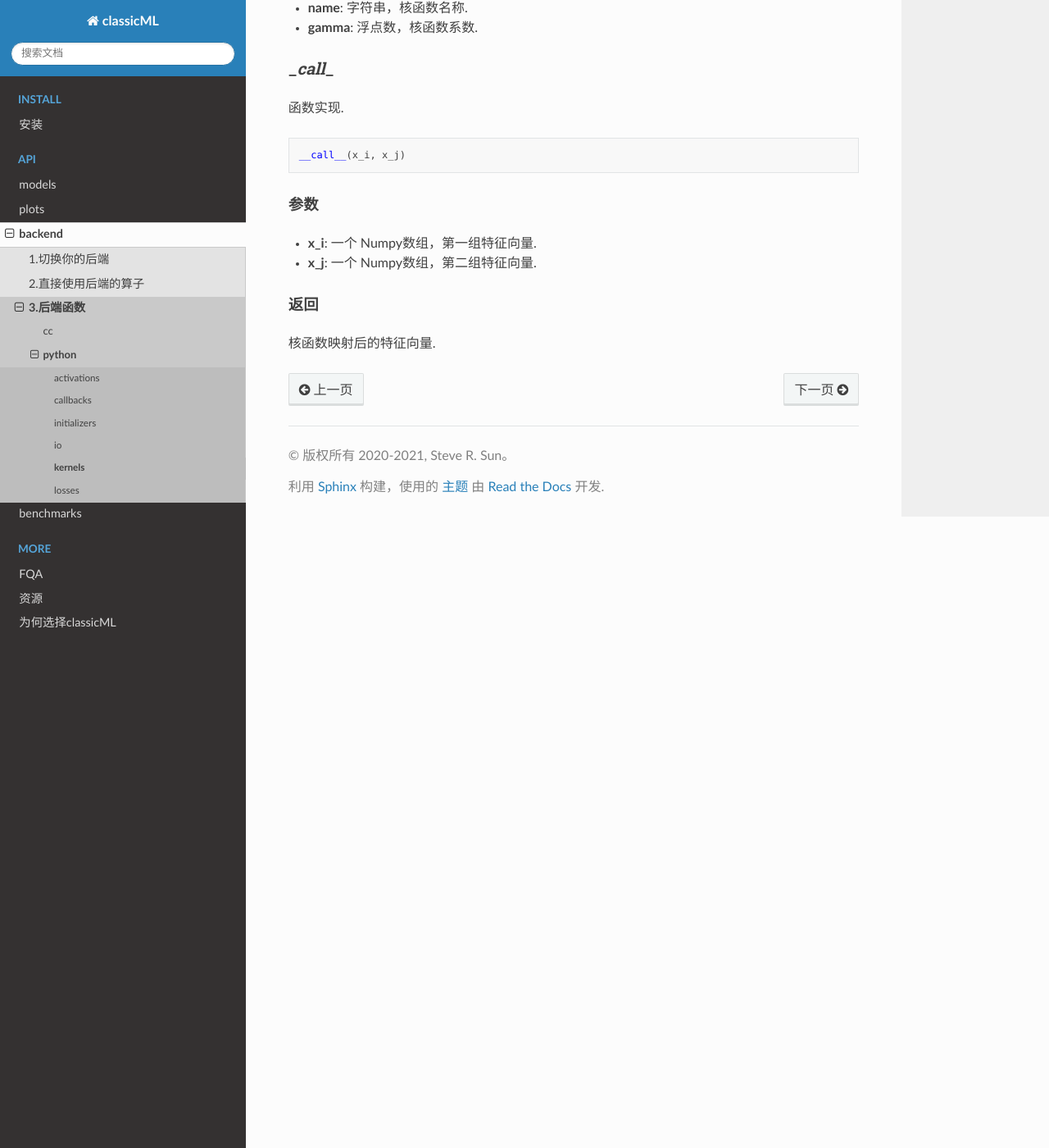
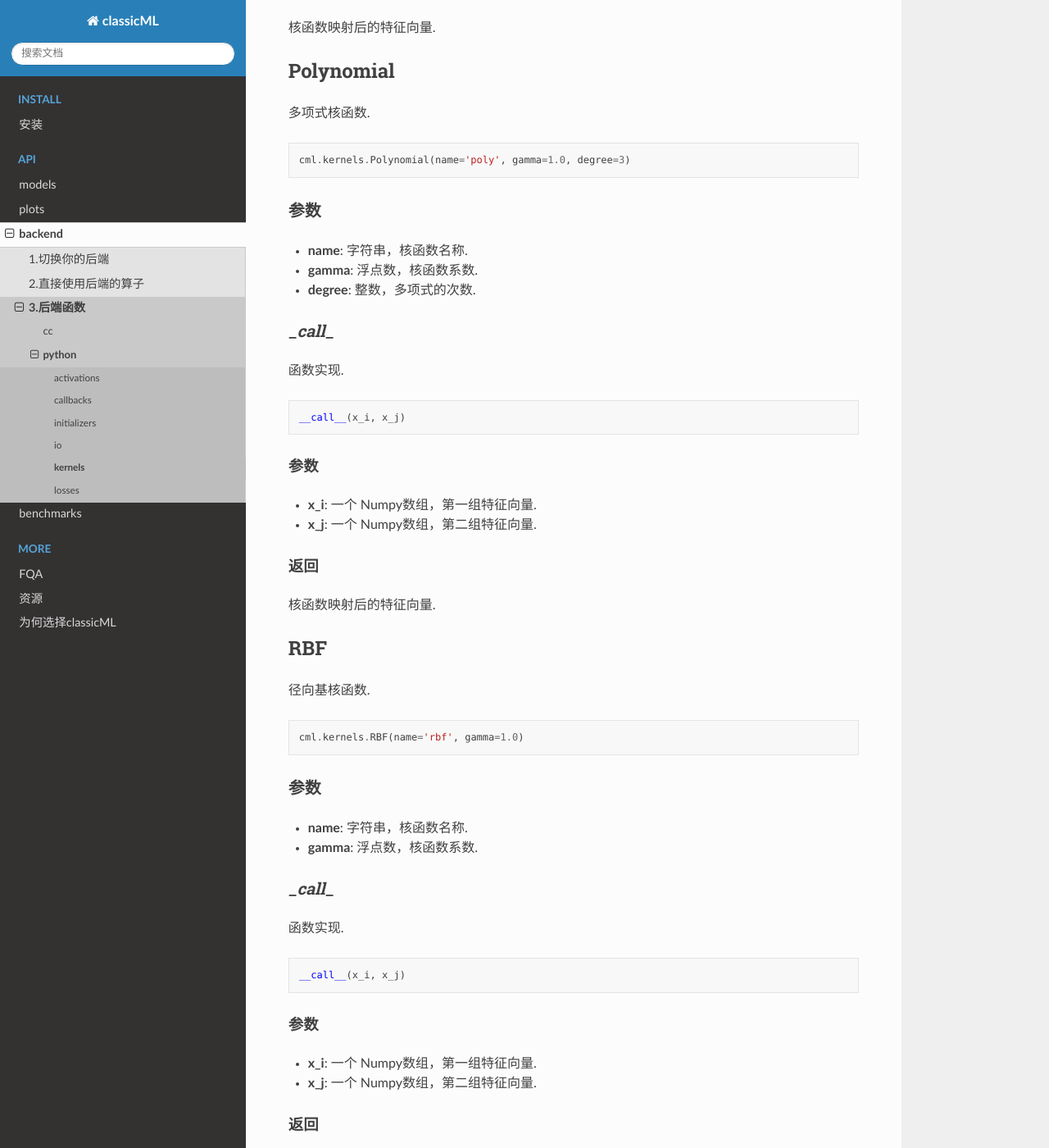
Before and after one commit to sun1638650145/classicML, a Sphinx documentation site: the page built from docs/source/backend/python/kernels.md, in a window 1280 px wide and 1400 px high, scrolled down 1630 px. Shown: the whole window at 82% size. Built offline with Sphinx 7.4.7 and the Read the Docs theme 2.0.0, drawn with Linux system fonts in a browser that asks for light colours; some of the changed text lies outside the part shown.

Commit message:
update docs/backend/losses

````diff
--- a/docs/source/backend/python/kernels.md
+++ b/docs/source/backend/python/kernels.md
@@ -25,6 +25,19 @@
 #### 异常
 
 * <b>NotImplementedError</b>: 函数没有实现.
+
+## Gaussian
+
+高斯核函数. 具体实现参看径向基核函数.
+
+```python
+cml.kernels.Gaussian(name='gaussian', gamma=1.0)
+```
+
+### 参数
+
+* <b>name</b>: 字符串，核函数名称.
+* <b>gamma</b>: 浮点数，核函数系数.
 
 ## Linear
 
@@ -55,12 +68,43 @@
 
 核函数映射后的特征向量.
 
+## Polynomial
+
+多项式核函数.
+
+```python
+cml.kernels.Polynomial(name='poly', gamma=1.0, degree=3)
+```
+
+### 参数
+
+* <b>name</b>: 字符串，核函数名称.
+* <b>gamma</b>: 浮点数，核函数系数.
+* <b>degree</b>: 整数，多项式的次数.
+
+### \__call__
+
+函数实现.
+
+```python
+__call__(x_i, x_j)
+```
+
+#### 参数
+
+* <b>x_i</b>: 一个 Numpy数组，第一组特征向量.
+* <b>x_j</b>: 一个 Numpy数组，第二组特征向量.
+
+#### 返回
+
+核函数映射后的特征向量.
+
 ## RBF
 
 径向基核函数.
 
 ```python
-cml.kernels.Linear(name='rbf', gamma=1.0)
+cml.kernels.RBF(name='rbf', gamma=1.0)
 ```
 
 ### 参数
@@ -84,3 +128,35 @@
 #### 返回
 
 核函数映射后的特征向量.
+
+## Sigmoid
+
+Sigmoid核函数.
+
+```python
+cml.kernels.Sigmoid(name='sigmoid', gamma=1.0, beta=1.0, theta=-1.0)
+```
+
+### 参数
+
+* <b>name</b>: 字符串，核函数名称.
+* <b>gamma</b>: 浮点数，核函数系数.
+* <b>beta</b>: 浮点数，核函数参数.
+* <b>theta</b>: 浮点数，核函数参数.
+
+### \__call__
+
+函数实现.
+
+```python
+__call__(x_i, x_j)
+```
+
+#### 参数
+
+* <b>x_i</b>: 一个 Numpy数组，第一组特征向量.
+* <b>x_j</b>: 一个 Numpy数组，第二组特征向量.
+
+#### 返回
+
+核函数映射后的特征向量.
````
Also changed, not shown: docs/source/backend/python/losses.md (+53 -0 lines), 1 other file.
